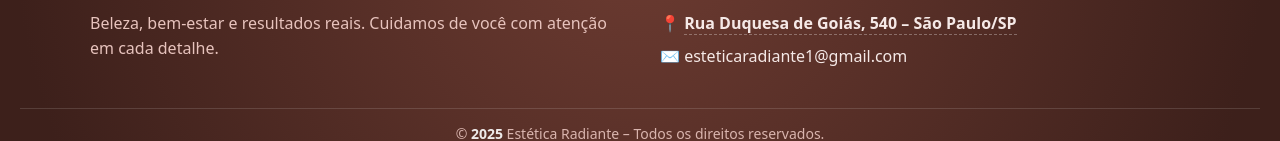
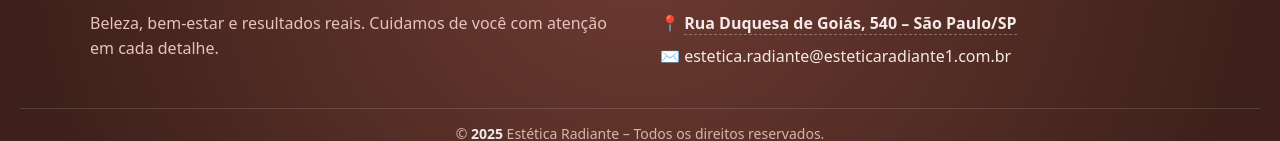
Before and after one commit to Deivirte/esteticaradiante1.com, a plain HTML site: page index.html in a window 1280 px wide. Shown: the part 3250-3391 px from the top of the page. Drawn offline with nearby package versions, Linux system fonts and the light colour scheme.

Commit message:
Atualizar o index.html

```diff
--- a/index.html
+++ b/index.html
@@ -330,7 +330,7 @@
             Rua Duquesa de Goiás, 540 – São Paulo/SP
           </a>
                 </p>
-                <p>✉️ <a href="mailto:esteticaradiante1@gmail.com">esteticaradiante1@gmail.com</a></p>
+                <p>✉️ <a href="mailto:estetica.radiante@esteticaradiante1.com.br">estetica.radiante@esteticaradiante1.com.br</a></p>
 
 
             </div>
```
